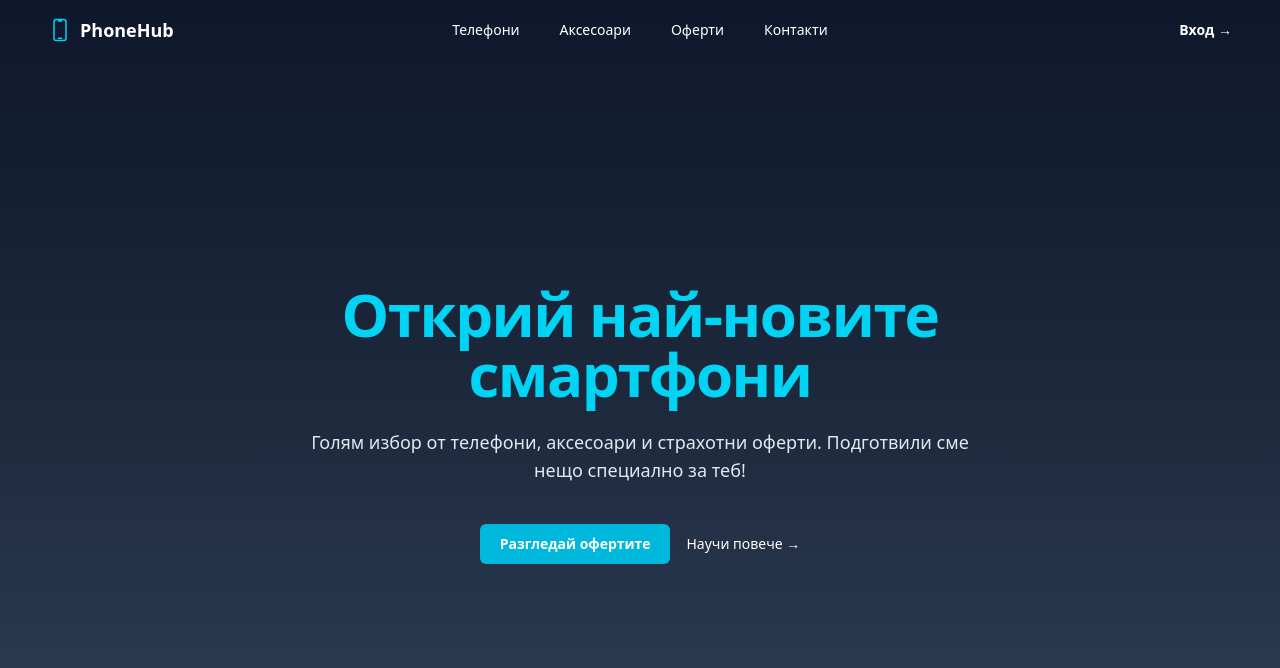
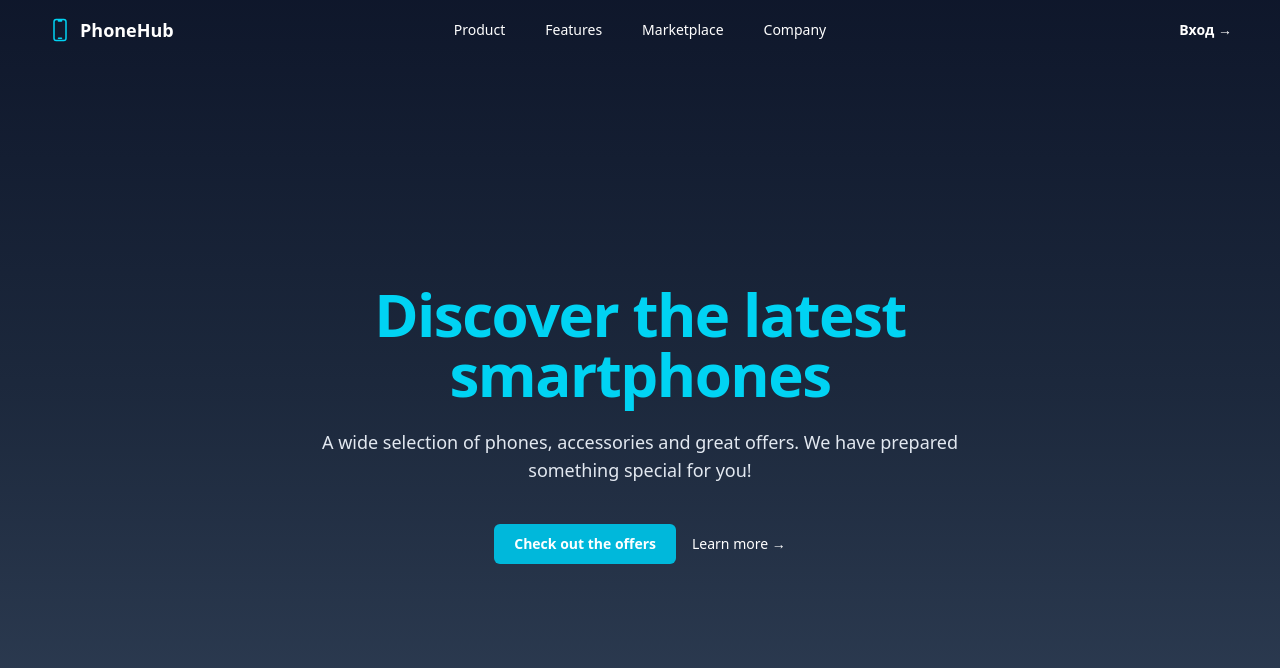
Before and after one commit to Milen03/Phone-Shop-React, a React (Vite) app in the folder client/: page / in a window 1280 px wide. Shown: the top 668 px of the page. Built offline with nearby package versions, Linux system fonts and the light colour scheme.

Commit message:
Add nav and home page

```diff
--- a/client/src/App.jsx
+++ b/client/src/App.jsx
@@ -1,13 +1,20 @@
 
+import { Route, Routes } from 'react-router'
 import './App.css'
-import Header from './components/Header/Header.jsx'
+import Nav from './components/header/Nav.jsx'
+import Home from './components/home/Home.jsx'
+
 
 function App() {
   return (
-    <>
-<Header/>
 
-    </>
+  <div className=" bg-gradient-to-b from-slate-900 via-slate-800 to-slate-700 text-white min-h-screen flex flex-col">
+      <Nav />
+        <Routes>
+          <Route path="/" element={<Home />} />
+        </Routes>
+   </div>
+
   )
 }
 
--- a/client/src/components/Header/Header.jsx
+++ b/client/src/components/header/Nav.jsx
@@ -3,17 +3,17 @@ import { Dialog, DialogPanel } from '@headlessui/react'
 import { Bars3Icon, XMarkIcon, DevicePhoneMobileIcon } from '@heroicons/react/24/outline'
 
 const navigation = [
-  { name: 'Телефони', href: '#' },
-  { name: 'Аксесоари', href: '#' },
-  { name: 'Оферти', href: '#' },
-  { name: 'Контакти', href: '#' },
+  { name: 'Product', href: '#' },
+  { name: 'Features', href: '#' },
+  { name: 'Marketplace', href: '#' },
+  { name: 'Company', href: '#' },
 ]
 
-export default function Header() {
+export default function Nav() {
   const [mobileMenuOpen, setMobileMenuOpen] = useState(false)
 
   return (
-    <div className="bg-gradient-to-b from-slate-900 via-slate-800 to-slate-700 text-white min-h-screen flex flex-col">
+
       <header className="absolute inset-x-0 top-0 z-50">
         <nav className="flex items-center justify-between px-6 py-4 lg:px-12" aria-label="Global">
           <div className="flex lg:flex-1 items-center gap-2">
@@ -69,28 +69,5 @@ export default function Header() {
         </Dialog>
       </header>
 
-      {/* Hero section */}
-      <main className="flex-grow flex items-center justify-center px-6 lg:px-12 pt-32 pb-20">
-        <div className="max-w-2xl text-center">
-          <h1 className="text-4xl sm:text-6xl font-extrabold tracking-tight text-cyan-400">
-            Открий най-новите смартфони
-          </h1>
-          <p className="mt-6 text-lg text-slate-200">
-            Голям избор от телефони, аксесоари и страхотни оферти. Подготвили сме нещо специално за теб!
-          </p>
-          <div className="mt-10 flex items-center justify-center gap-4">
-            <a
-              href="#"
-              className="rounded-md bg-cyan-500 px-5 py-2.5 text-sm font-semibold text-white hover:bg-cyan-400 transition"
-            >
-              Разгледай офертите
-            </a>
-            <a href="#" className="text-sm font-medium text-white hover:text-cyan-400">
-              Научи повече →
-            </a>
-          </div>
-        </div>
-      </main>
-    </div>
   )
 }
--- /dev/null
+++ b/client/src/components/home/Home.jsx
@@ -0,0 +1,31 @@
+
+export default function Home() {
+
+
+    return(
+
+<main className="flex-grow flex items-center justify-center px-6 lg:px-12 pt-32 pb-20">
+        <div className="max-w-2xl text-center">
+          <h1 className="text-4xl sm:text-6xl font-extrabold tracking-tight text-cyan-400">
+            Discover the latest smartphones
+          </h1>
+          <p className="mt-6 text-lg text-slate-200">
+            A wide selection of phones, accessories and great offers. We have prepared something special for you!
+          </p>
+          <div className="mt-10 flex items-center justify-center gap-4">
+            <a
+              href="#"
+              className="rounded-md bg-cyan-500 px-5 py-2.5 text-sm font-semibold text-white hover:bg-cyan-400 transition"
+            >
+              Check out the offers
+            </a>
+            <a href="#" className="text-sm font-medium hover:text-cyan-400">
+              Learn more →
+            </a>
+          </div>
+        </div>
+      </main>
+
+
+    )
+}
```
